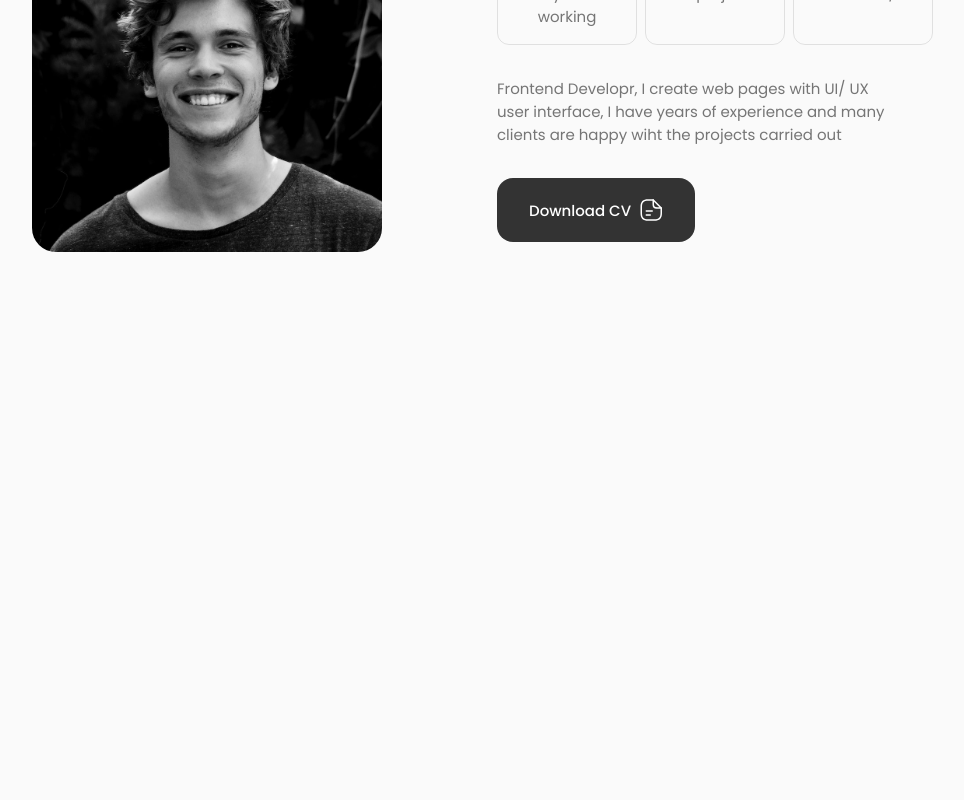
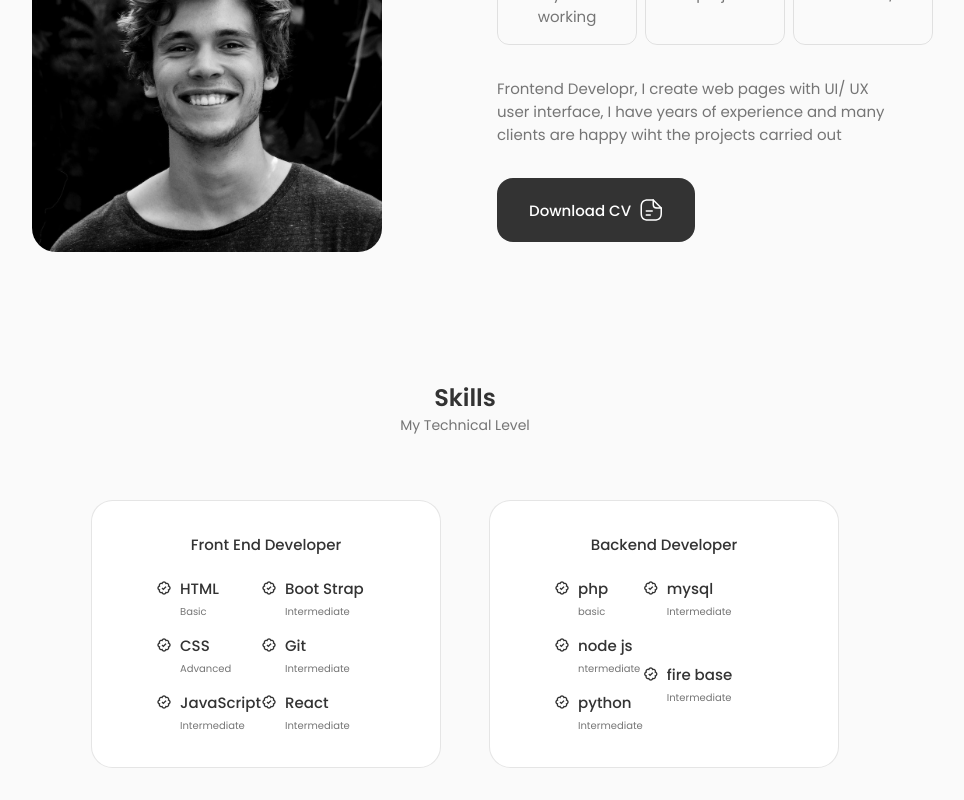
Before and after one commit to pauliesky/Frontend-Portfolio, a React (Create React App) app: page / in a window 1280 px wide. Shown: the part 980-1780 px from the top of the page, without its empty margins (175-1139 px from the left). Before the commit the page ends 1264 px from the top, so only its background shows below. Built offline with nearby package versions, Linux system fonts and the light colour scheme.

Commit message:
implemented skills page

```diff
--- a/src/App.js
+++ b/src/App.js
@@ -3,6 +3,7 @@
 import Header from './Components/header/Header';
 import Home from './Components/Home/Home';
 import About from './Components/about/About';
+import Skills from './Components/skills/Skills';
 
 
 
@@ -14,6 +15,7 @@
       <div className='main'>
         <Home />
         <About />
+        <Skills />
       </div>
     </>
   );
--- /dev/null
+++ b/src/Components/skills/Backend.js
@@ -0,0 +1,62 @@
+import React from 'react'
+
+const Backend = () => {
+  return (
+    <div className='skills__content'  >
+      <h3 className='skills__title' > Backend Developer</h3>
+
+      <div className='skills__box' >
+        <div className='skills__group'  >
+          <div className='skills__data'>
+            <i class='bx bx-badge-check' ></i>
+
+            <div>
+              <h3 className='skills__name' >php </h3>
+              <span className='skills__level' > basic</span>
+            </div>
+          </div>
+
+          <div className='skills__data'>
+            <i class='bx bx-badge-check' ></i>
+
+            <div>
+              <h3 className='skills__name' > node js</h3>
+              <span className='skills__level' > ntermediate</span>
+            </div>
+          </div>
+
+          <div className='skills__data'>
+            <i class='bx bx-badge-check' ></i>
+
+            <div>
+              <h3 className='skills__name' >python </h3>
+              <span className='skills__level' >Intermediate</span>
+            </div>
+          </div>
+
+        </div>
+        <div className='skills__group'  >
+          <div className='skills__data'>
+            <i class='bx bx-badge-check' ></i>
+
+            <div>
+              <h3 className='skills__name' > mysql</h3>
+              <span className='skills__level' >Intermediate</span>
+            </div>
+          </div>
+
+          <div className='skills__data'>
+            <i class='bx bx-badge-check' ></i>
+
+            <div>
+              <h3 className='skills__name' >fire base</h3>
+              <span className='skills__level' >Intermediate</span>
+            </div>
+          </div>
+        </div>
+      </div>
+    </div>
+  )
+}
+
+export default Backend
--- /dev/null
+++ b/src/Components/skills/Frontend.js
@@ -0,0 +1,72 @@
+import React from 'react'
+
+const Frontend = () => {
+  return (
+    <div className='skills__content'  >
+      <h3 className='skills__title' > Front End Developer</h3>
+
+      <div className='skills__box' >
+        <div className='skills__group'  >
+          <div className='skills__data'>
+            <i class='bx bx-badge-check' ></i>
+
+            <div>
+              <h3 className='skills__name' > HTML</h3>
+              <span className='skills__level' >Basic</span>
+            </div>
+          </div>
+
+          <div className='skills__data'>
+            <i class='bx bx-badge-check' ></i>
+
+            <div>
+              <h3 className='skills__name' >CSS </h3>
+              <span className='skills__level' >Advanced</span>
+            </div>
+          </div>
+
+          <div className='skills__data'>
+            <i class='bx bx-badge-check'> </i>
+
+            <div>
+              <h3 className='skills__name' > JavaScript</h3>
+              <span className='skills__level' >Intermediate</span>
+            </div>
+          </div>
+
+        </div>
+        <div className='skills__group'  >
+          <div className='skills__data'>
+            <i class='bx bx-badge-check' ></i>
+
+            <div>
+              <h3 className='skills__name' >Boot Strap </h3>
+              <span className='skills__level' >Intermediate</span>
+            </div>
+          </div>
+
+          <div className='skills__data'>
+            <i class='bx bx-badge-check' ></i>
+
+            <div>
+              <h3 className='skills__name' > Git</h3>
+              <span className='skills__level' >Intermediate</span>
+            </div>
+          </div>
+
+          <div className='skills__data'>
+            <i class='bx bx-badge-check' ></i>
+
+            <div>
+              <h3 className='skills__name' >React</h3>
+              <span className='skills__level' > Intermediate</span>
+            </div>
+          </div>
+
+        </div>
+      </div>
+    </div>
+  )
+}
+
+export default Frontend
--- /dev/null
+++ b/src/Components/skills/Skills.js
@@ -0,0 +1,21 @@
+import React from 'react'
+import './skills.css'
+import Frontend from './Frontend'
+import Backend from './Backend'
+
+const Skills = () => {
+  return (
+    <section className='skills section' id='skills' >
+      <h2 className='section__title' >Skills</h2>
+      <span className='section__subtitle' >My Technical Level</span>
+
+
+      <div className='skills__container container grid'>
+        <Frontend />
+        <Backend />
+      </div>
+    </section>
+  )
+}
+
+export default Skills
--- /dev/null
+++ b/src/Components/skills/skills.css
@@ -0,0 +1,76 @@
+.skills__container {
+  grid-template-columns: repeat(2, 350px);
+  column-gap: 3rem;
+  justify-content: center;
+}
+
+.skills__content {
+  background-color: var(--container-color);
+  border: 1px solid rgba(0, 0, 0, 0.1);
+  padding: 2rem 4rem;
+  border-radius: 1.35rem;
+}
+
+.skills__title {
+  font-size: var(--normal-font-size);
+  font-weight: var(--font-medium);
+  text-align: center;
+  margin-bottom: var(--mb-1-5);
+}
+
+.skills__box {
+  display: flex;
+  justify-content: 2.5rem;
+}
+
+.skills__group {
+  display: grid;
+  align-items: flex-start;
+  row-gap: 1rem;
+}
+
+.skills__data {
+  display: flex;
+  column-gap: 0.5rem;
+}
+
+.skills .bx-badge-check {
+  font-size: 1rem;
+  color: var(--title-color);
+}
+.skills__name {
+  font-size: var(--normal-font-size);
+  font-weight: var(--font-medium);
+  line-height: 18px;
+}
+
+.skills__level {
+  font-size: var(--tiny-font-size);
+}
+
+@media screen and (max-width: 992px) {
+  .skills__container {
+    grid-template-columns: max-content;
+    row-gap: 2rem;
+  }
+}
+
+@media screen and (max-width: 576px) {
+  .skills__container {
+    grid-template-columns: 1fr;
+  }
+
+  .skills__content {
+    padding: 1.5rem;
+  }
+}
+
+@media screen and (max-width: 350px) {
+  .skills__box {
+    column-gap: 1.25rem;
+  }
+
+  .skills__name {
+    font-size: var(--small-font-size);
+  }
+}
```
